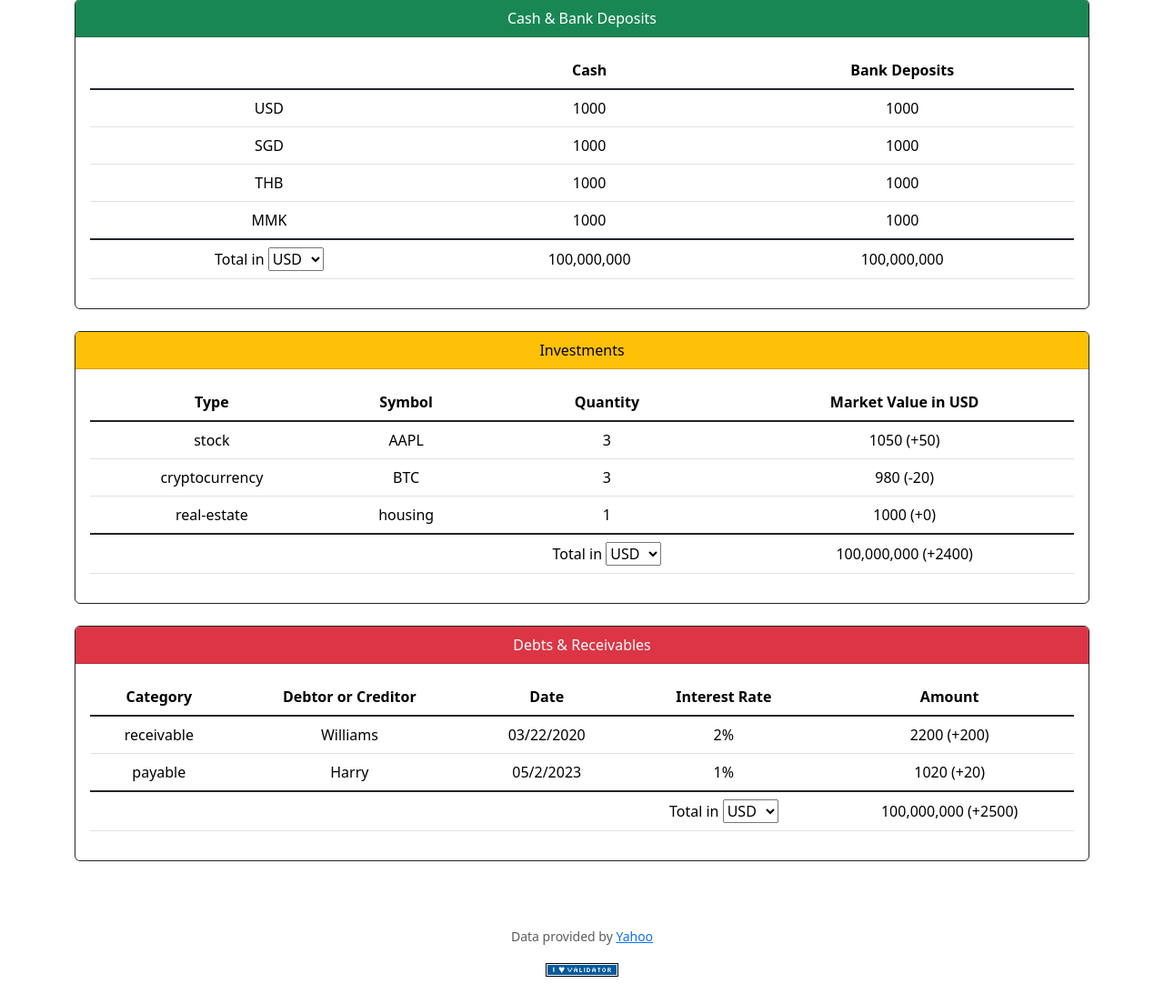
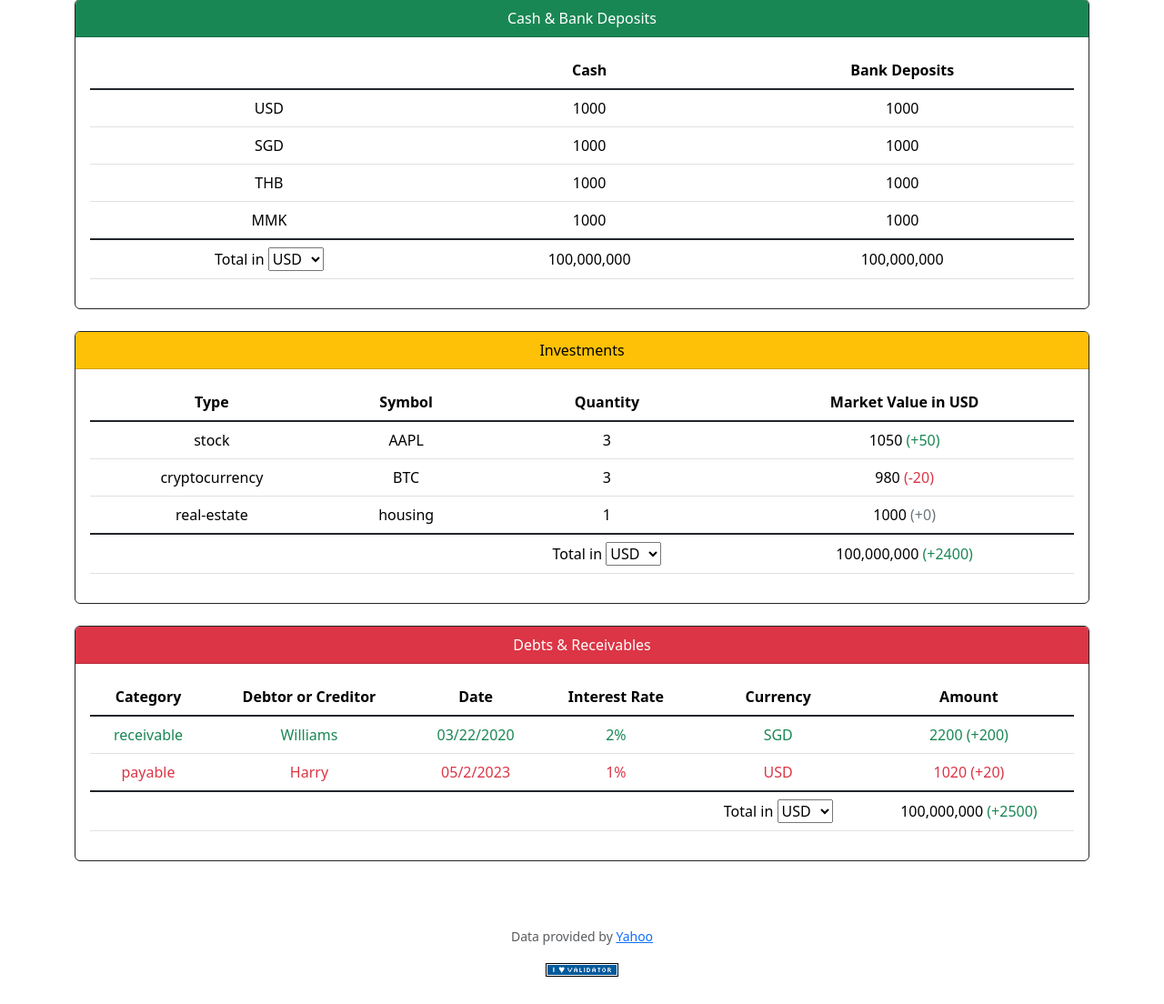
Before and after one commit to Ammmoe/Budgetary, a Flask app: page / in a window 1280 px wide. Shown: the part 297-1401 px from the top of the page at 91% size. Run offline with Flask 3, Linux system fonts and the light colour scheme; a user stored in the database is signed in; some libraries are stand-ins or nearby versions.

Commit message:
homepage frontend final

```diff
--- a/static/styles.css
+++ b/static/styles.css
@@ -59,3 +59,13 @@ h1 {
     font-family: 'Montserrat', sans-serif;
     font-size: 48px;
 }
+
+tr.text-success th,
+tr.text-success td {
+    color: inherit;
+}
+
+tr.text-danger th,
+tr.text-danger td {
+    color: inherit;
+}
--- a/templates/index.html
+++ b/templates/index.html
@@ -87,19 +87,19 @@
                     <td>stock</td>
                     <td>AAPL</td>
                     <td>3</td>
-                    <td>1050 (+50)</td>
+                    <td>1050 <span class="text-success">(+50)</span></td>
                   </tr>
                   <tr>
                     <td>cryptocurrency</td>
                     <td>BTC</td>
                     <td>3</td>
-                    <td>980 (-20)</td>
+                    <td>980 <span class="text-danger">(-20)</span></td>
                   </tr>
                   <tr>
                     <td>real-estate</td>
                     <td>housing</td>
                     <td>1</td>
-                    <td>1000 (+0)</td>
+                    <td>1000 <span class="text-secondary">(+0)</span></td>
                   </tr>
                 </tbody>
                 <tfoot class="table-group-divider">
@@ -112,7 +112,7 @@
                             <option value="mmk">MMK</option>
                         </select>
                     </td>
-                    <td>100,000,000 (+2400)</td>
+                    <td>100,000,000 <span class="text-success">(+2400)</span></td>
                 </tfoot>
             </table>
         </div>
@@ -128,27 +128,30 @@
                         <th scope="col">Debtor or Creditor</th>
                         <th scope="col">Date</th>
                         <th scope="col">Interest Rate</th>
+                        <th scope="col">Currency</th>
                         <th scope="col">Amount</th>
                     </tr>
                 </thead>
                 <tbody class="table-group-divider">
-                    <tr>
+                    <tr class="text-success">
                         <td>receivable</td>
                         <td>Williams</td>
                         <td>03/22/2020</td>
                         <td>2%</td>
+                        <td>SGD</td>
                         <td>2200 (+200)</td>
                     </tr>
-                    <tr>
+                    <tr class="text-danger">
                         <td>payable</td>
                         <td>Harry</td>
                         <td>05/2/2023</td>
                         <td>1%</td>
+                        <td>USD</td>
                         <td>1020 (+20)</td>
                     </tr>
                 </tbody>
                 <tfoot class="table-group-divider">
-                    <th colspan="3"> </th>
+                    <th colspan="4"> </th>
                     <td scope="row">Total in
                         <select name="cash-currency" id="cash-currency" class="submit">
                             <option value="usd" selected>USD</option>
@@ -157,7 +160,7 @@
                             <option value="mmk">MMK</option>
                         </select>
                     </td>
-                    <td>100,000,000 (+2500)</td>
+                    <td>100,000,000 <span class="text-success">(+2500)</span></td>
                 </tfoot>
             </table>
         </div>
```
Also changed, not shown: 1 other file.
